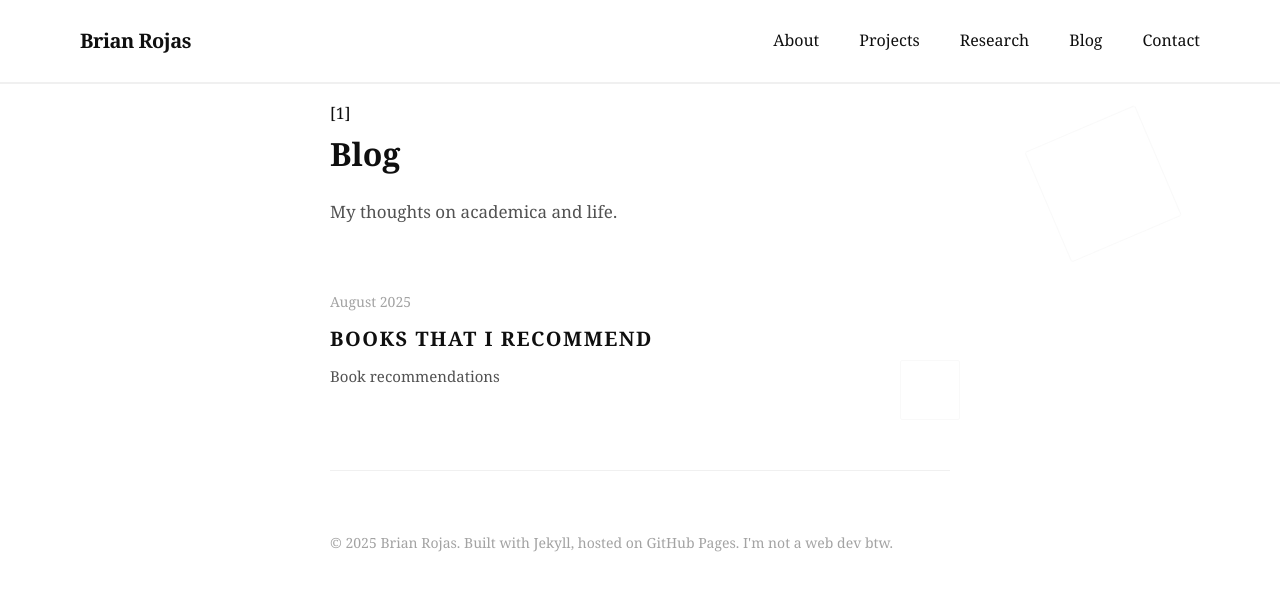
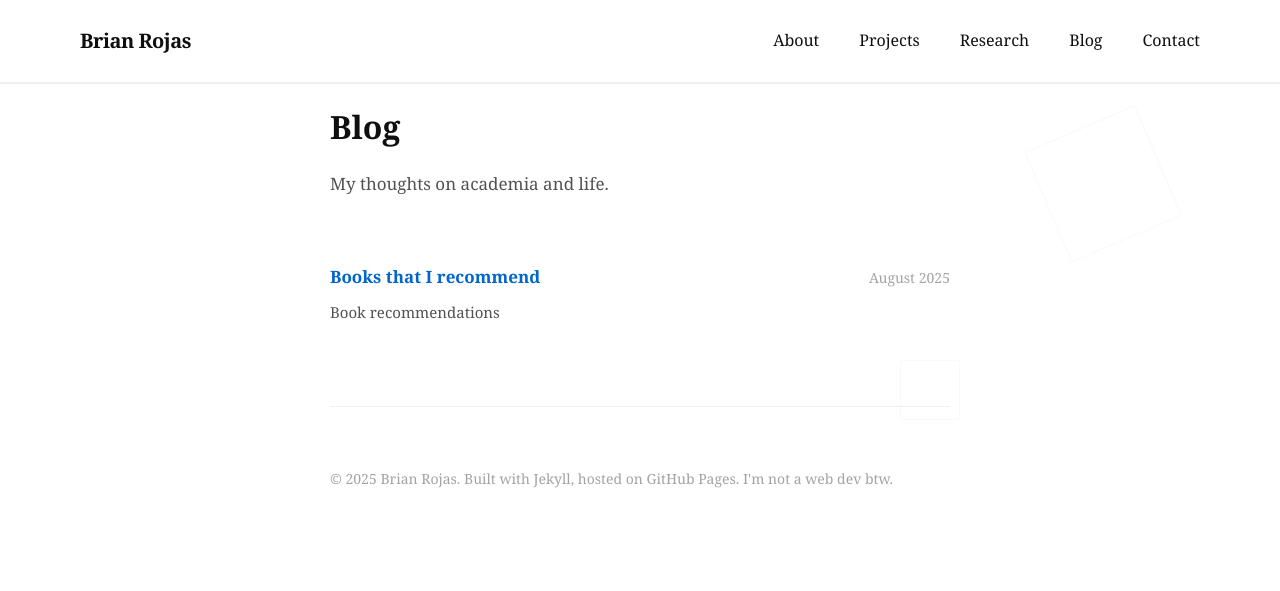
Before and after one commit to brianrojrc/brianrojrc.github.io, a Jekyll site: the page built from blog.md, in a window 1280 px wide. Shown: the top 591 px of the page. Built offline with Jekyll 4.4.1, drawn with Linux system fonts in a browser that asks for light colours.

Commit message:
Update blog.md

```diff
--- a/blog.md
+++ b/blog.md
@@ -4,21 +4,22 @@ title: Blog
 ---
 
 <header class="page-header">
-    <span class="page-marker">[1]</span>
     <h1>Blog</h1>
-    <p class="intro">My thoughts on academica and life.</p>
+    <p class="intro">My thoughts on academia and life.</p>
 </header>
 
-<div class="blog-list">
+<section class="blog-list">
     {% for post in site.posts %}
     <article class="blog-post-item">
-        <div class="post-meta">{{ post.date | date: "%B %Y" }}</div>
-        <h2 class="post-title">
-            <a href="{{ post.url | relative_url }}">{{ post.title }}</a>
-        </h2>
+        <div class="item-header">
+            <div class="item-title">
+                <a href="{{ post.url | relative_url }}">{{ post.title }}</a>
+            </div>
+            <div class="item-date">{{ post.date | date: "%B %Y" }}</div>
+        </div>
         {% if post.excerpt %}
-        <p class="post-excerpt">{{ post.excerpt | strip_html | truncate: 180 }}</p>
+        <p class="item-description">{{ post.excerpt | strip_html | truncate: 180 }}</p>
         {% endif %}
     </article>
     {% endfor %}
-</div>
+</section>
```
